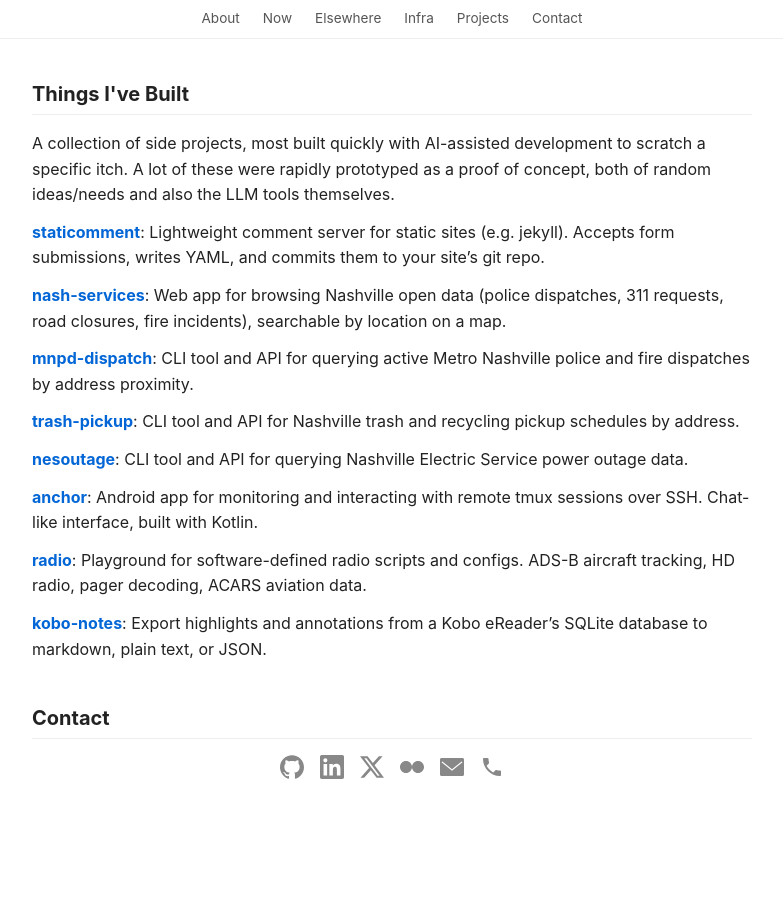
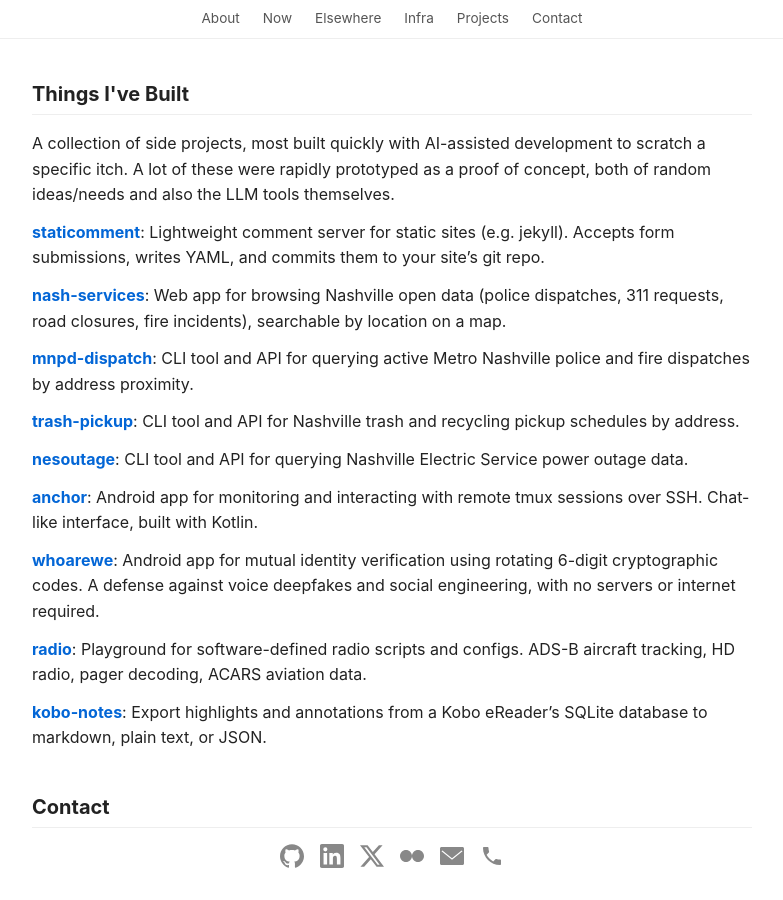
Before and after one commit to cwage/chriswage.com, a Jekyll site: the page built from index.md, in a window 1280 px wide and 900 px high, scrolled down 1033 px. Shown: the whole window, without its empty margins (248-1031 px from the left). Built offline with Jekyll 4.4.1, drawn with Linux system fonts in a browser that asks for light colours; Markdown is read by kramdown in place of the engine named in the settings; before the commit the page ends 1844 px from its top, so only the background shows below that.

Commit message:
Add whoarewe to Things I've Built
Co-Authored-By: Claude Opus 4.6 (1M context) <noreply@anthropic.com>

```diff
--- a/index.md
+++ b/index.md
@@ -66,6 +66,8 @@ A collection of side projects, most built quickly with AI-assisted development t
 
 **[anchor](https://github.com/cwage/anchor)**: Android app for monitoring and interacting with remote tmux sessions over SSH. Chat-like interface, built with Kotlin.
 
+**[whoarewe](https://github.com/cwage/whoarewe)**: Android app for mutual identity verification using rotating 6-digit cryptographic codes. A defense against voice deepfakes and social engineering, with no servers or internet required.
+
 **[radio](https://github.com/cwage/radio)**: Playground for software-defined radio scripts and configs. ADS-B aircraft tracking, HD radio, pager decoding, ACARS aviation data.
 
 **[kobo-notes](https://github.com/cwage/kobo-notes)**: Export highlights and annotations from a Kobo eReader's SQLite database to markdown, plain text, or JSON.
```
